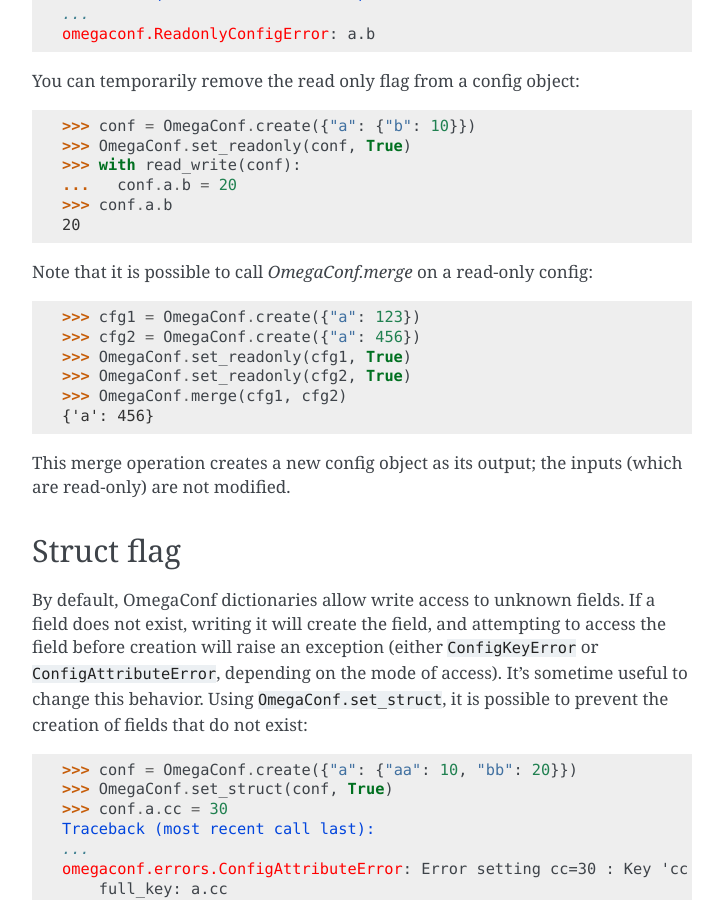
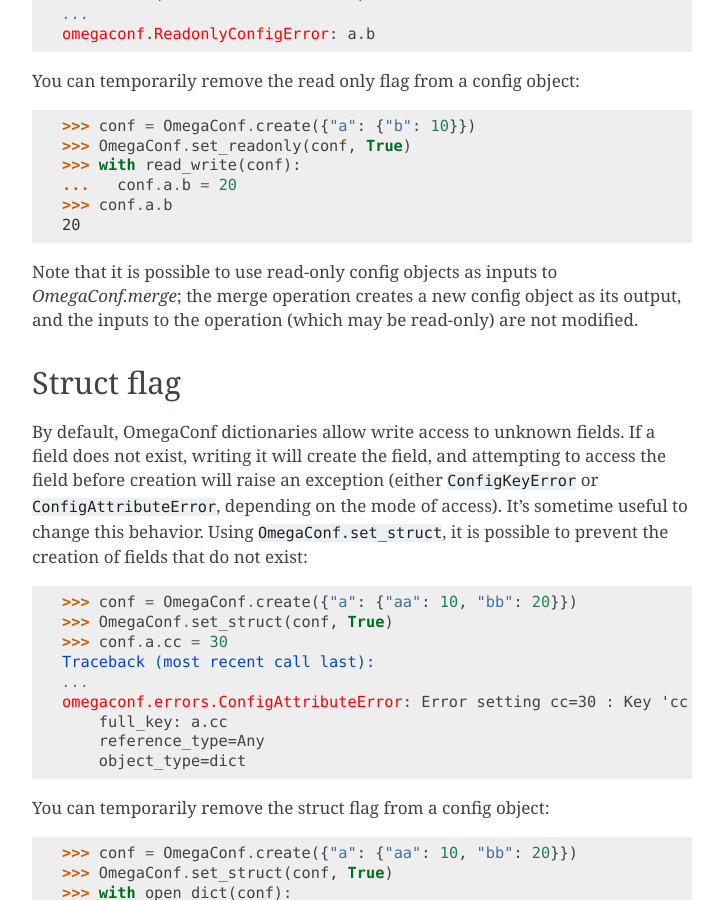
Before and after one commit to omry/omegaconf, a Sphinx documentation site: the page built from docs/source/usage.rst, in a window 1280 px wide and 900 px high, scrolled down 9801 px. Shown: the whole window, without its empty margins (388-1111 px from the left). Built offline with Sphinx 7.4.7, drawn with Linux system fonts in a browser that asks for light colours.

Commit message:
Take out the doctest example

```diff
--- a/docs/source/usage.rst
+++ b/docs/source/usage.rst
@@ -515,19 +515,10 @@ You can temporarily remove the read only flag from a config object:
     >>> conf.a.b
     20
 
-Note that it is possible to call `OmegaConf.merge` on a read-only config:
-
-.. doctest:: loaded
-
-    >>> cfg1 = OmegaConf.create({"a": 123})
-    >>> cfg2 = OmegaConf.create({"a": 456})
-    >>> OmegaConf.set_readonly(cfg1, True)
-    >>> OmegaConf.set_readonly(cfg2, True)
-    >>> OmegaConf.merge(cfg1, cfg2)
-    {'a': 456}
-
-This merge operation creates a new config object as its output;
-the inputs (which are read-only) are not modified.
+Note that it is possible to use read-only config objects as inputs to
+`OmegaConf.merge`; the merge operation creates a new config object as its
+output, and the inputs to the operation (which may be read-only) are not
+modified.
 
 .. _struct-flag:
 
```
